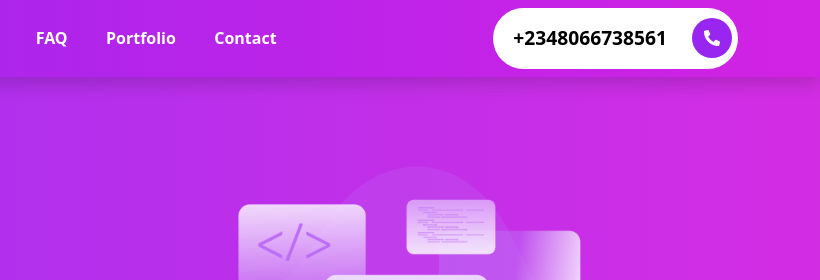
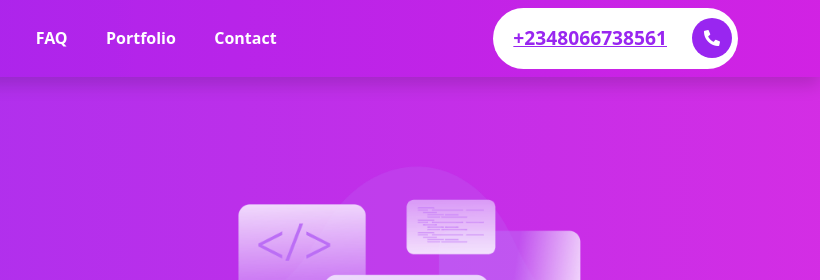
Before and after one commit to olasquare202/Boostrap-V5-Project-with-SASS, a website: page index.html in a window 1280 px wide. Shown: the top 280 px of the page, 460-1280 px from the left. Drawn offline with nearby package versions, Linux system fonts and the light colour scheme; files that its build step writes are made by us from their sources.

Commit message:
phone link added

```diff
--- a/index.html
+++ b/index.html
@@ -43,7 +43,7 @@
             <a class="nav-link" href="#footer">Contact</a>
           </li>
           </ul>
-          <button type="button" class="rounded-pill btn-rounded">+2348066738561
+          <button type="button" class="rounded-pill btn-rounded"><a href="tel:+2348066738561">+2348066738561</a>
             <span>
               <i class="fas fa-phone-alt"></i>
             </span>
@@ -980,7 +980,7 @@
             </svg>
           </div>
           <div class="contact-box__info">
-            <a href="" class="contact-box__info--title">+2348036989952</a>
+            <a href="tel:+2348066738561" class="contact-box__info--title">+2348066738561</a>
             <p class="contact-box__info--subtitle">Mon-Fri 8am-6pm</p>
           </div>
         </div>
@@ -996,7 +996,7 @@
             </svg>
           </div>
           <div class="contact-box__info">
-            <a href="" class="contact-box__info--title">info@company.com</a>
+            <a href="mailto:haulexgem@yahoo.co.uk" class="contact-box__info--title">info@company.com</a>
             <p class="contact-box__info--subtitle">Online support</p>
           </div>
         </div>
```
